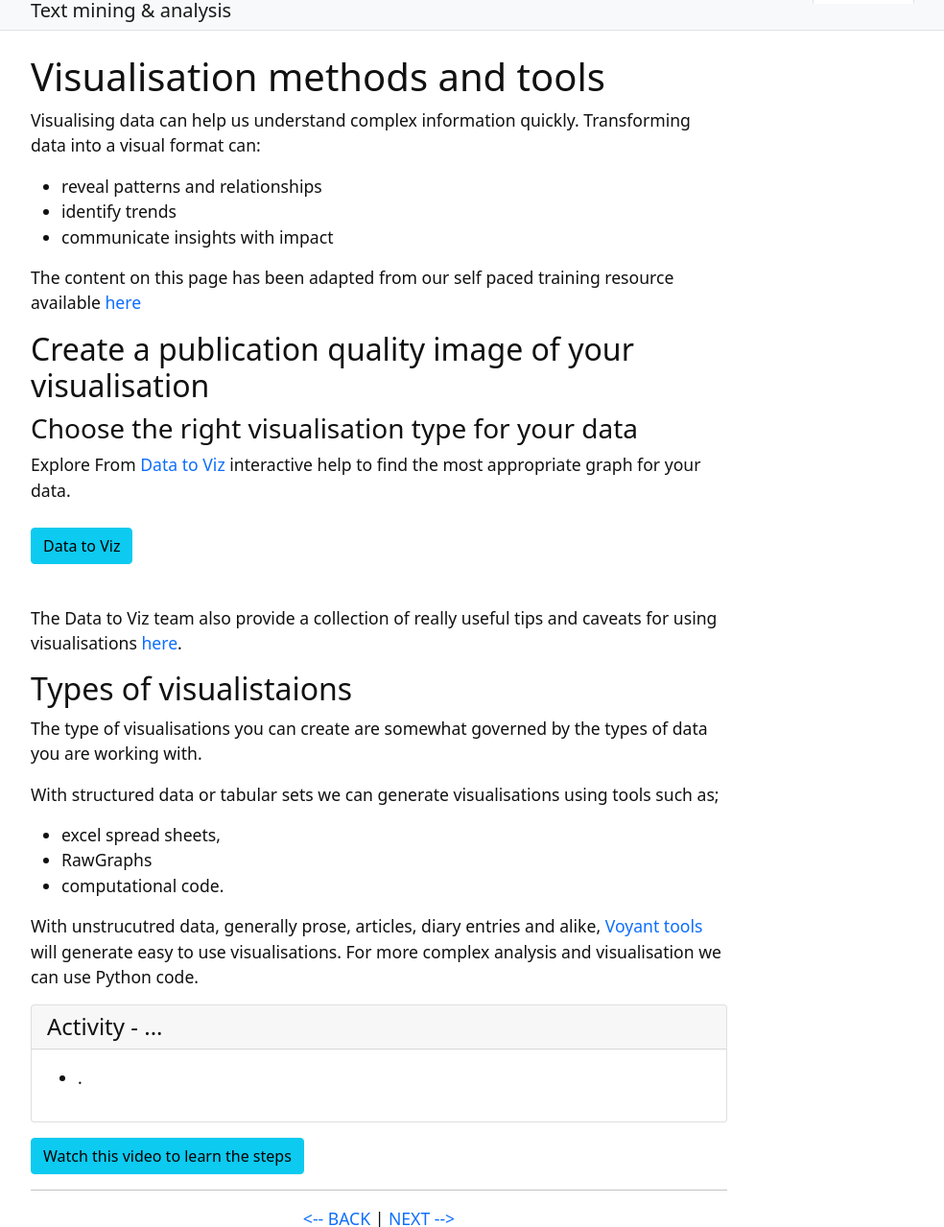
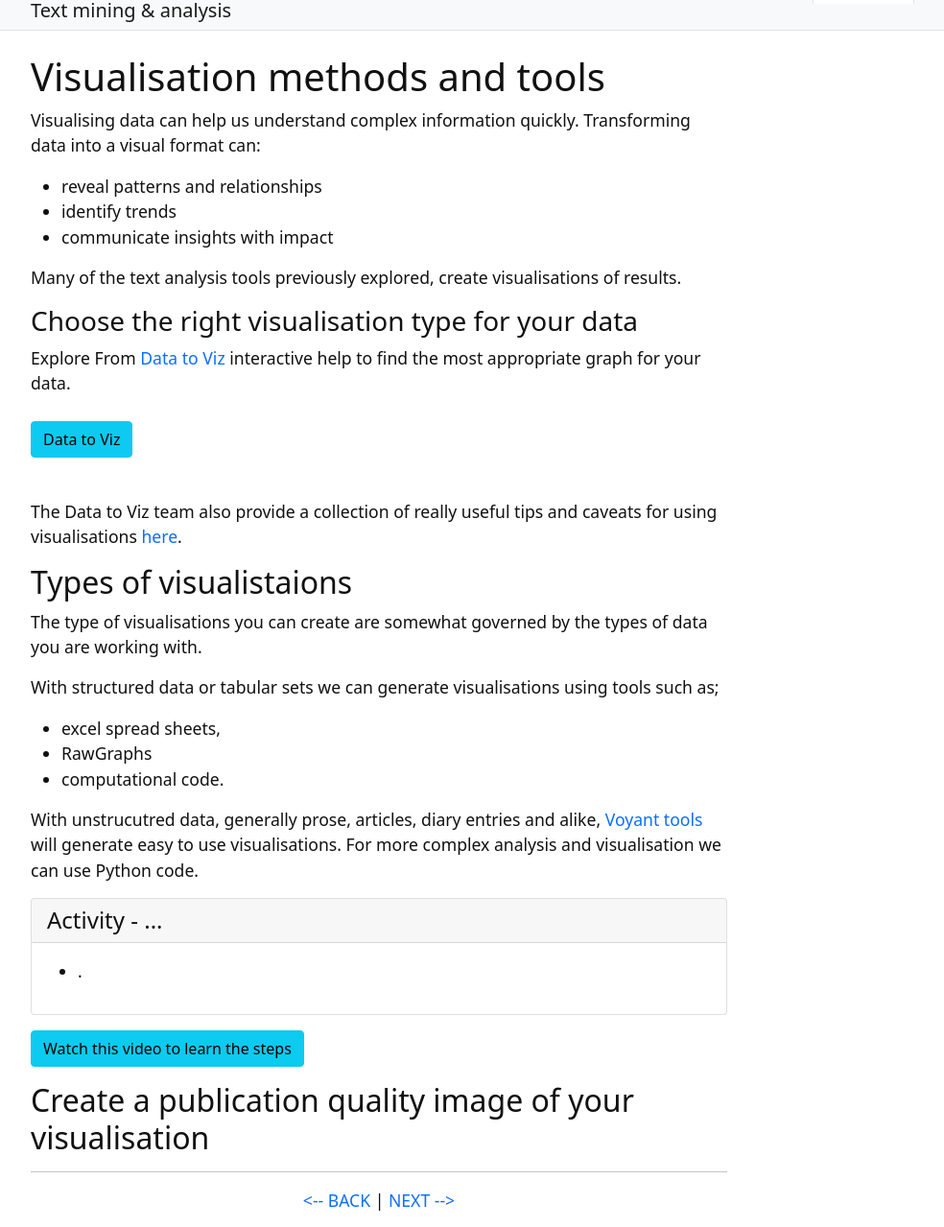
Before and after one commit to GULibrarySandbox/intro-text-mining-analysis-2022, a Jekyll site: the page built from content/8-visualising_data.md, in a window 1280 px wide and 1400 px high, cut to the strip 121-1400 px from the top of the window. Shown: the whole strip at 96% size, without its empty margins (245-1229 px from the left). Built offline with Jekyll 4.4.1, drawn with Linux system fonts in a browser that asks for light colours.

Commit message:
Update 8-visualising_data.md

```diff
--- a/content/8-visualising_data.md
+++ b/content/8-visualising_data.md
@@ -11,10 +11,10 @@ Visualising data can help us understand complex information quickly. Transformin
 - identify trends
 - communicate insights with impact
 
-The content on this page has been adapted from our self paced training resource available <a href='https://griffithunilibrary.github.io/data-vis-basics/' target='_blank'> here </a>
+Many of the text analysis tools previously explored, create visualisations of results.
 
 
-## Create a publication quality image of your visualisation
+
 
 
 ### Choose the right visualisation type for your data
@@ -43,6 +43,8 @@ With unstrucutred data, generally prose, articles, diary entries and alike, <a h
 
 {% include button.html text="Watch this video to learn the steps" link="https://vimeo.com/..." color="info" %}
 
+## Create a publication quality image of your visualisation
+
 -----
 
 <p align="center">
```
